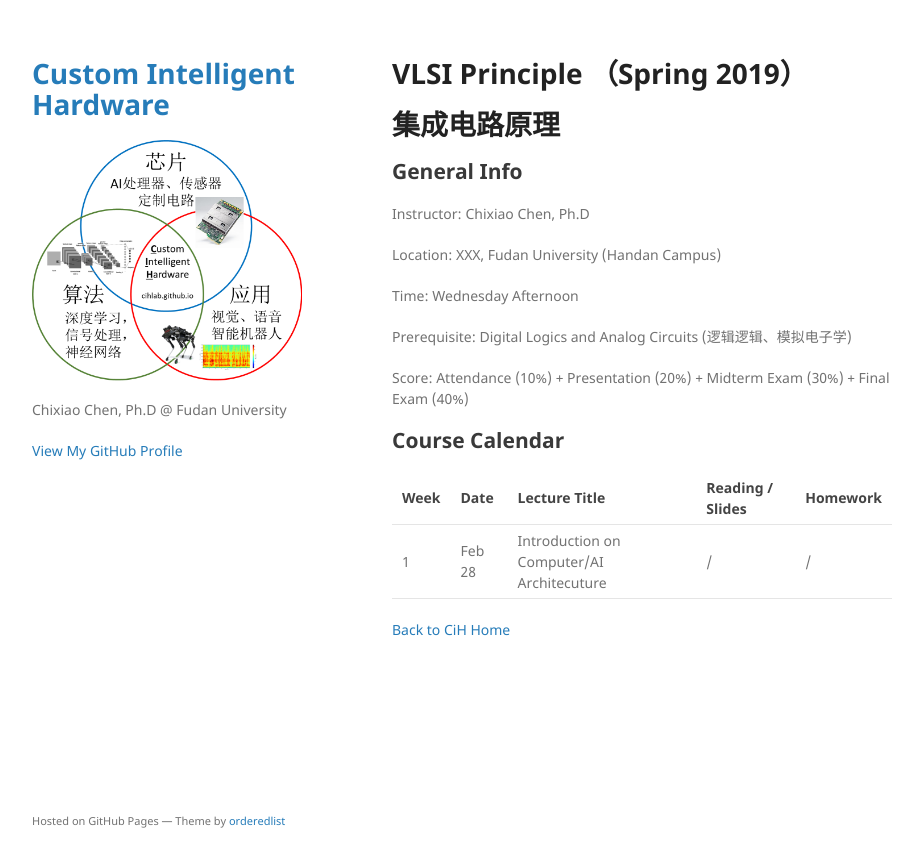
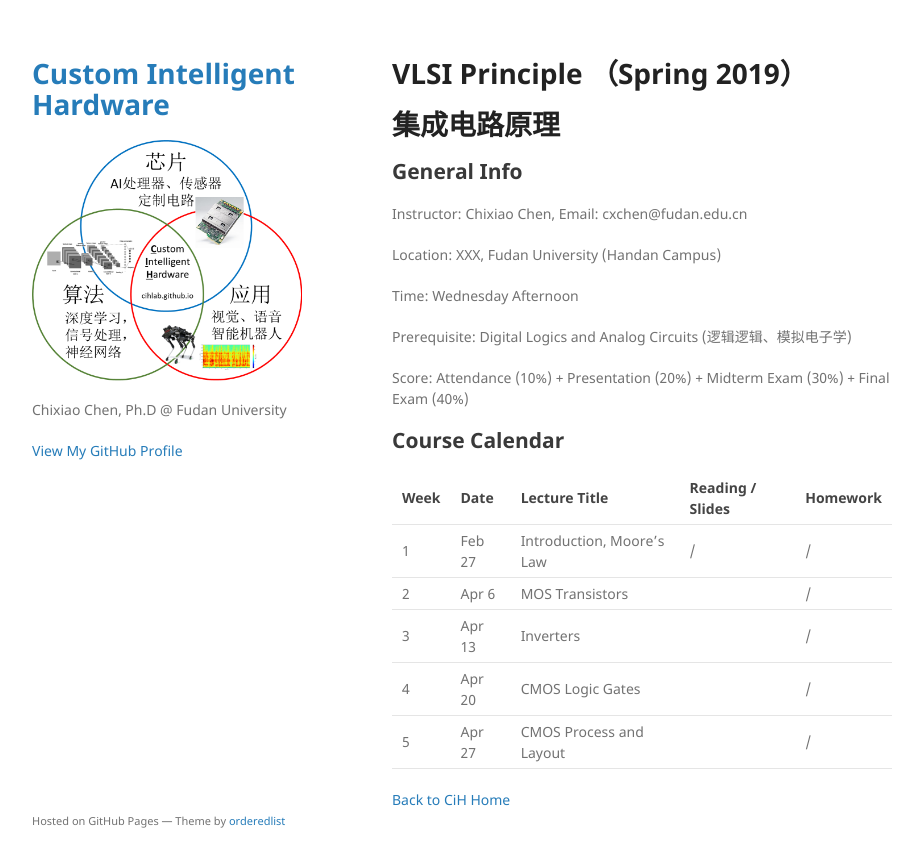
Before and after one commit to cihlab/cihlab.github.io, a Jekyll site: the page built from course/vlsi19.md, in a window 1280 px wide. Shown: the top 867 px of the page, without its empty margins (178-1101 px from the left). Built offline with Jekyll 4.4.1, drawn with Linux system fonts in a browser that asks for light colours; our own code applies the rules of GitHub Pages for plain Markdown files.

Commit message:
Update vlsi19.md

```diff
--- a/course/vlsi19.md
+++ b/course/vlsi19.md
@@ -7,7 +7,8 @@ layout: default
 
 ## General Info
 
-Instructor: Chixiao Chen, Ph.D
+Instructor: Chixiao Chen,
+Email: cxchen@fudan.edu.cn
 
 Location: XXX, Fudan University (Handan Campus)
 
@@ -21,6 +22,12 @@ Score: Attendance (10%) + Presentation (20%) + Midterm Exam (30%) + Final Exam (
 
  Week | Date | Lecture Title | Reading / Slides | Homework|
  ---- |  ---- |-----|-----|----|
-1| Feb 28 | Introduction on Computer/AI Architecuture | / | / |
+1| Feb 27 | Introduction, Moore's Law | / | / |
+2| Apr  6 | MOS Transistors |  | / |
+3| Apr  13 | Inverters |  | / |
+4| Apr  20 | CMOS Logic Gates |  | / |
+5| Apr  27 | CMOS Process and Layout|  | / |
+
+
 
 [Back to CiH Home](./)
```
